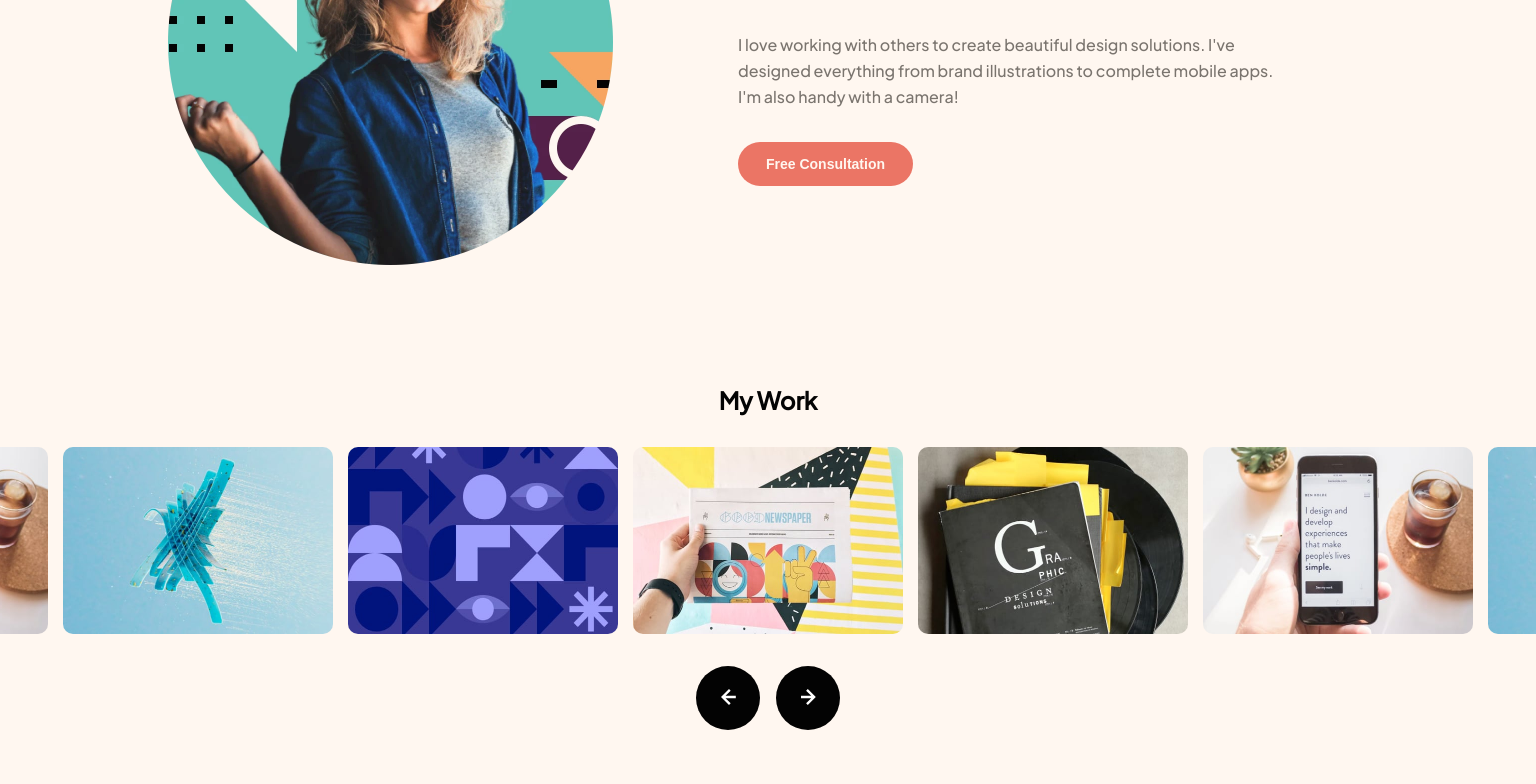
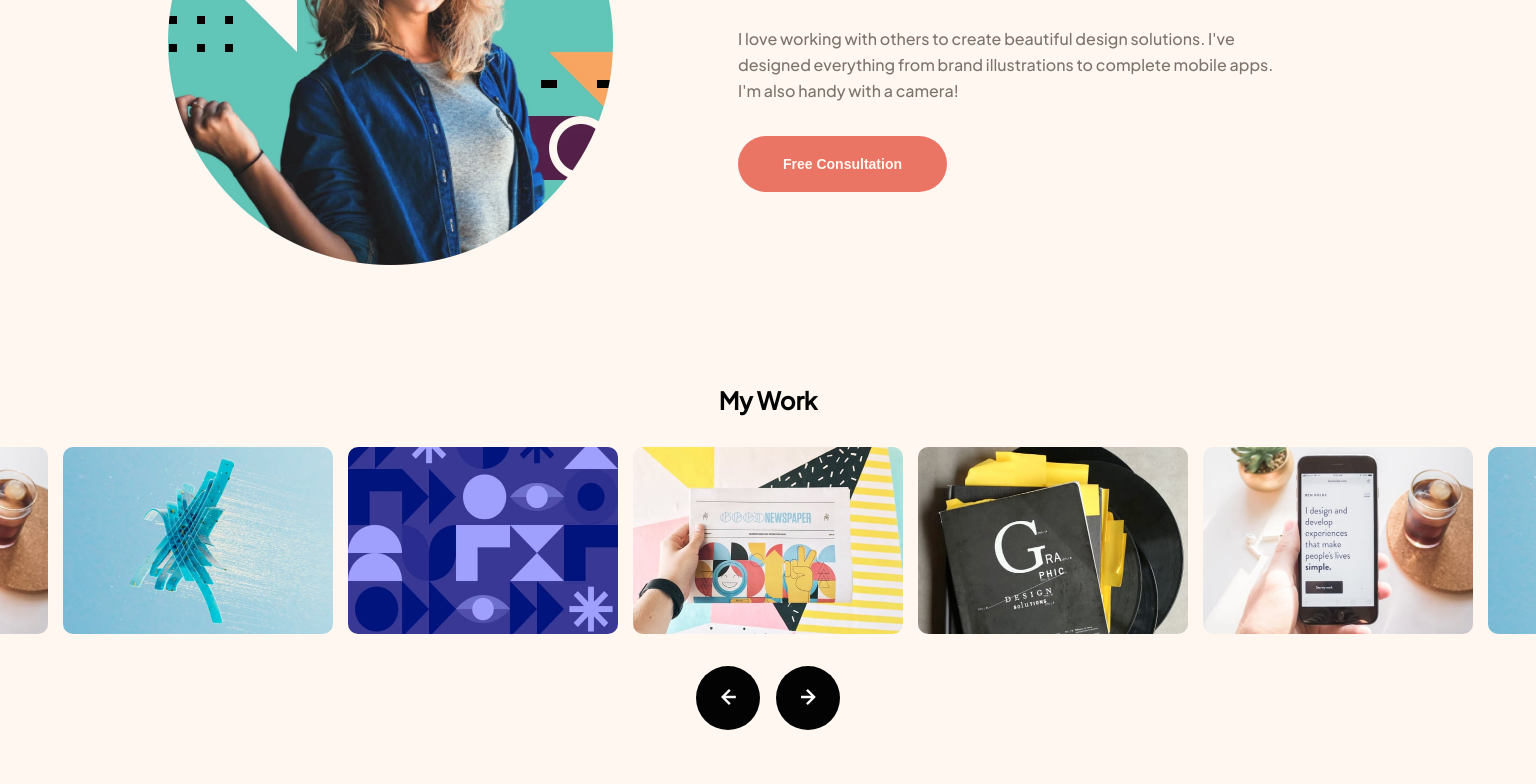
Before and after one commit to iannnop/single-page-design-portfolio, a Vue app: page / in a window 1536 px wide. Shown: the part 1800-2584 px from the top of the page. Built offline with nearby package versions, Linux system fonts and the light colour scheme.

Commit message:
colored button resize for calltoaction

```diff
--- a/src/components/ButtonColored.vue
+++ b/src/components/ButtonColored.vue
@@ -26,4 +26,11 @@
   cursor: pointer;
 }
 
+@media (min-width: 1440px) {
+  .btn {
+    align-self: center;
+    padding: 14px 45px;
+  }
+}
+
 </style>
```
